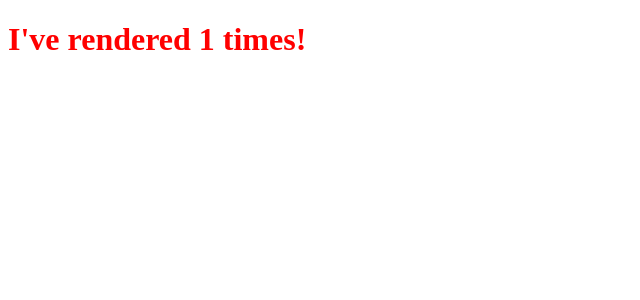
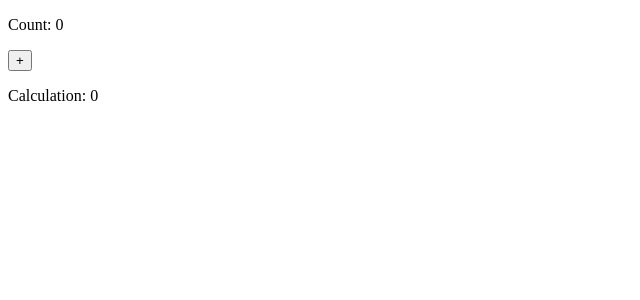
Before and after one commit to acsnook94/react-test-app, a React (Vite) app: page / in a window 1280 px wide. Shown: the top 300 px of the page, without its empty margins (0-640 px from the left). Built offline with nearby package versions, Linux system fonts and the light colour scheme.

Commit message:
Added file: Counter.jsx

```diff
--- /dev/null
+++ b/src/Counter.jsx
@@ -0,0 +1,18 @@
+import { useEffect, useState } from "react";
+
+export default function Counter(){
+    const [count, setCount] = useState(0);
+    const [calculation, setCalculation] = useState(0);
+
+    useEffect(()=>{
+        setCalculation(()=>count*2);
+    }, [count])
+
+    return(
+        <>
+            <p>Count: {count}</p>
+            <button onClick={()=>setCount((c)=>c+1)}>+</button>
+            <p>Calculation: {calculation}</p>
+        </>
+    );
+}
--- a/src/main.jsx
+++ b/src/main.jsx
@@ -18,6 +18,7 @@
 import MyMultiInputForm from './MyMultiInputForm.jsx';
 import MyRadioForm from './MyRadioForm.jsx';
 import Timer from './Timer.jsx';
+import Counter from './Counter.jsx';
 
 function MyCars(){
   // const cars = ['Ford', 'BMW', 'Audi'];
@@ -75,6 +76,7 @@
   // <MyMultiInputForm/>
   // <MyRadioForm/>
   // <MyHeader></MyHeader>
-<Timer/>
+  //<Timer/>
+  <Counter/>
   // <App/>
 );
```
